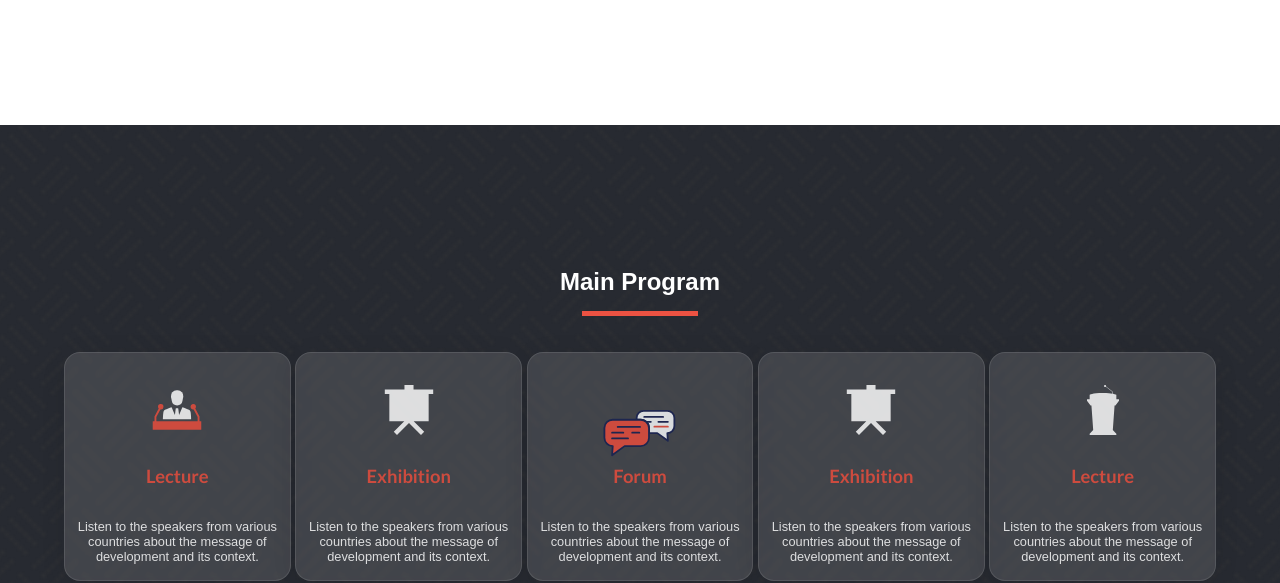
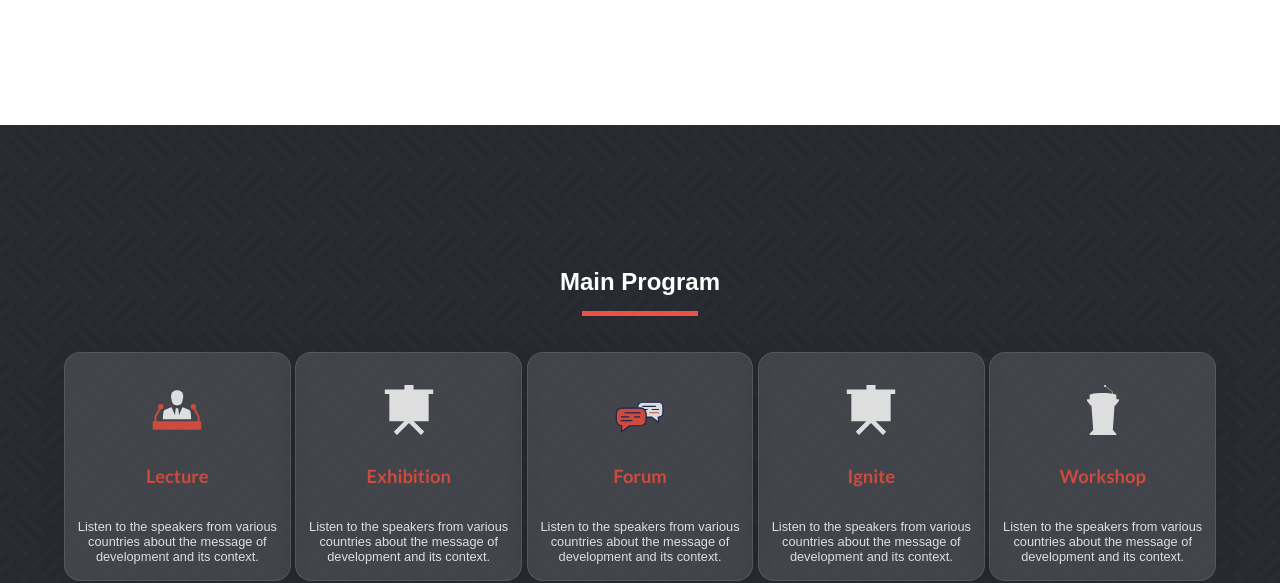
Before and after one commit to akos29/conference, a website: page index.html in a window 1280 px wide. Shown: the part 404-987 px from the top of the page. Drawn offline with Linux system fonts and the light colour scheme.

```diff
--- a/assets/js/main.js
+++ b/assets/js/main.js
@@ -64,7 +64,7 @@
 function displaySpeaker(s) {
   const speaker = `<div class="speaker">
   <div class="profile-picture">
-  <img src="../assets/images/bg-transparent.jpg" alt="${s.name}" class="background">
+  <img src="./assets/images/bg-transparent.jpg" alt="${s.name}" class="background">
   <img src="${s.pp}" alt="${s.name}" class="foreground">
   </div>
   <h3>${s.name} T</h3>
--- a/index.html
+++ b/index.html
@@ -155,7 +155,7 @@
 								x="0px"
 								y="0px"
 								width="90px"
-								height="90px"
+								height="60px"
 								viewBox="0 0 50 50"
 								enable-background="new 0 0 50 50"
 								xml:space="preserve"
@@ -329,7 +329,7 @@
 								<g></g>
 								<g></g></svg
 						></span>
-						<h3>Exhibition</h3>
+						<h3>Ignite</h3>
 						<p>
 							Listen to the speakers from various countries about the message of
 							development and its context.
@@ -376,7 +376,7 @@
 								<g></g>
 								<g></g></svg
 						></span>
-						<h3>Lecture</h3>
+						<h3>Workshop</h3>
 						<p>
 							Listen to the speakers from various countries about the message of
 							development and its context.
```
Also changed, not shown: README.md.
